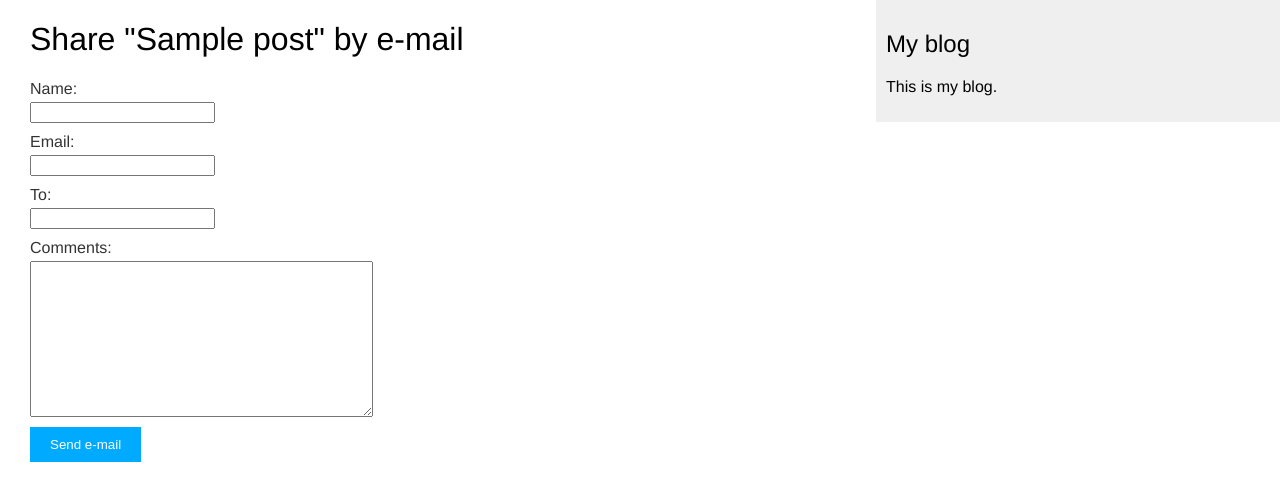
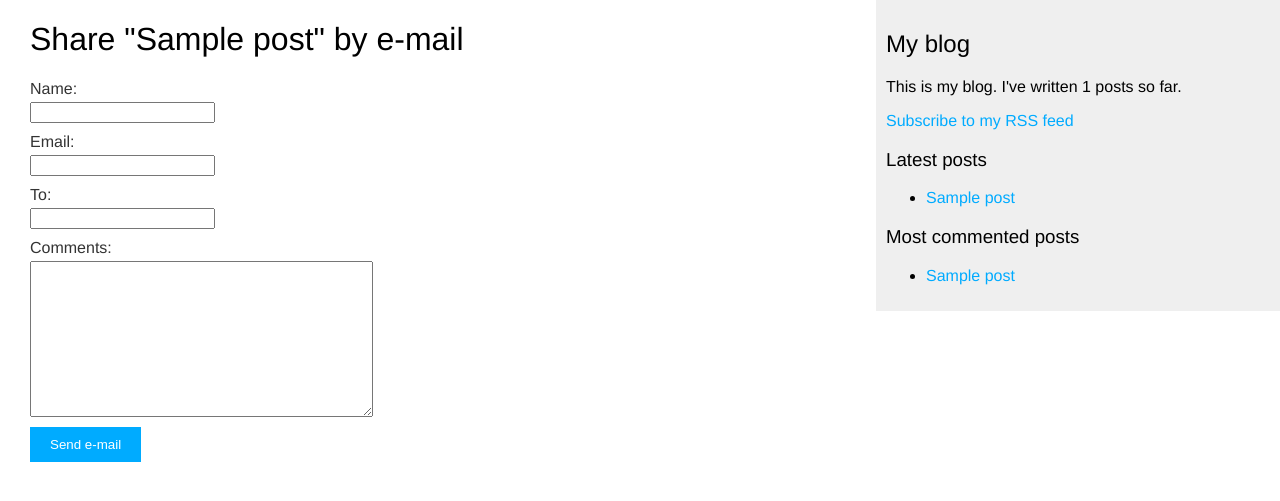
Before and after one commit to priyabrat8/django-blog-app, a Django app: page /blog/1/share/ in a window 1280 px wide. Shown: the top 501 px of the page. Run offline with Django 5.2, Linux system fonts and the light colour scheme; tables that the repository leaves empty hold one stand-in row (values such as "Sample post").

Commit message:
add tag,related post features

```diff
--- a/blog/models.py
+++ b/blog/models.py
@@ -2,6 +2,7 @@ from django.db import models
 from django.utils import timezone
 from django.conf import settings
 from django.urls import reverse
+from taggit.managers import TaggableManager
 
 class PublishedManager(models.Manager):
     def get_queryset(self):
@@ -32,6 +33,7 @@ class Post(models.Model):
     choices=Status,
     default=Status.DRAFT
     )
+    tags = TaggableManager()
 
     class Meta:
         ordering = ['-publish']
--- a/blog/templates/blog/base.html
+++ b/blog/templates/blog/base.html
@@ -1,4 +1,5 @@
 {% load static %}
+{% load blog_tags %}
 <!DOCTYPE html>
 <html>
 <head>
@@ -12,7 +13,26 @@
   </div>
   <div id="sidebar">
     <h2>My blog</h2>
-    <p>This is my blog.</p>
+    <p>
+      This is my blog.
+      I've written {% total_posts %} posts so far.
+    </p>
+     <p>
+ <a href="{% url "blog:post_feed" %}">
+ Subscribe to my RSS feed
+ </a>
+ </p>
+    <h3>Latest posts</h3>
+    {% show_latest_posts 3 %}
+    <h3>Most commented posts</h3>
+ {% get_most_commented_posts as most_commented_posts %}
+ <ul>
+ {% for post in most_commented_posts %}
+ <li>
+ <a href="{{ post.get_absolute_url }}">{{ post.title }}</a>
+ </li>
+ {% endfor %}
+ </ul>
   </div>
 </body>
 </html>
--- /dev/null
+++ b/blog/templates/blog/post/latest_posts.html
@@ -0,0 +1,7 @@
+<ul>
+ {% for post in latest_posts %}
+ <li>
+ <a href="{{ post.get_absolute_url }}">{{ post.title }}</a>
+ </li>
+ {% endfor %}
+</ul>
--- /dev/null
+++ b/blog/templatetags/blog_tags.py
@@ -0,0 +1,25 @@
+from django import template
+from ..models import Post
+from django.db.models import Count
+import markdown
+from django.utils.safestring import mark_safe
+register = template.Library()
+
+@register.simple_tag
+def total_posts():
+ return Post.published.count()
+
+@register.inclusion_tag('blog/post/latest_posts.html')
+def show_latest_posts(count=5):
+ latest_posts = Post.published.order_by('-publish')[:count]
+ return {'latest_posts': latest_posts}
+
+@register.simple_tag
+def get_most_commented_posts(count=5):
+ return Post.published.annotate(
+ total_comments=Count('comments')
+ ).order_by('-total_comments')[:count]
+
+@register.filter(name='markdown')
+def markdown_format(text):
+ return mark_safe(markdown.markdown(text))
--- a/blog/urls.py
+++ b/blog/urls.py
@@ -1,11 +1,16 @@
 from django.urls import path
+from .feeds import LatestPostsFeed
 from . import views
 
 app_name = 'blog'
 urlpatterns = [
     # post views
     path('', views.post_list, name='post_list'),
+    path(
+    'tag/<slug:tag_slug>/', views.post_list, name='post_list_by_tag'
+    ),
     path('<int:year>/<int:month>/<int:day>/<slug:post>/', views.post_detail, name='post_detail'),
     path('<int:post_id>/share/', views.post_share, name='post_share'),
     path('<int:post_id>/comment/', views.post_comment, name='post_comment'),
+    path('feed/', LatestPostsFeed(), name='post_feed'),
 ]
--- a/blog/views.py
+++ b/blog/views.py
@@ -3,10 +3,17 @@ from .forms import EmailPostForm, CommentForm
 from django.core.mail import send_mail
 from django.views.decorators.http import require_POST
 from .models import Post
+from taggit.models import Tag
+from django.db.models import Count
 from django.core.paginator import EmptyPage, PageNotAnInteger, Paginator
 
-def post_list(request):
+def post_list(request, tag_slug=None):
     post_list = Post.published.all()
+    tag = None
+    if tag_slug:
+        tag = get_object_or_404(Tag, slug=tag_slug)
+        post_list = post_list.filter(tags__in=[tag])
+
     paginator = Paginator(post_list, 3)
     page_number = request.GET.get('page', 1)
     try:
@@ -18,7 +25,7 @@ def post_list(request):
     return render(
         request,
         'blog/post/list.html',
-        {'posts': posts}
+        {'posts': posts, 'tag': tag}
     )
 
 def post_detail(request,year, month, day, post):
@@ -36,10 +43,19 @@ def post_detail(request,year, month, day, post):
     # Form for users to comment
     form = CommentForm()
 
+    # List of similar posts
+    post_tags_ids = post.tags.values_list('id', flat=True)
+    similar_posts = Post.published.filter(
+    tags__in=post_tags_ids
+    ).exclude(id=post.id)
+    similar_posts = similar_posts.annotate(
+    same_tags=Count('tags')
+    ).order_by('-same_tags', '-publish')[:4]
+
     return render(
         request,
         'blog/post/detail.html',
-        {'post': post, 'comments': comments, 'form': form}
+        {'post': post, 'comments': comments, 'form': form, 'similar_posts': similar_posts}
     )
 
 def post_share(request, post_id):
--- a/mysite/settings.py
+++ b/mysite/settings.py
@@ -28,6 +28,7 @@ DEBUG = True
 
 ALLOWED_HOSTS = []
 
+SITE_ID = 1
 
 # Application definition
 
@@ -38,6 +39,9 @@ INSTALLED_APPS = [
     'django.contrib.sessions',
     'django.contrib.messages',
     'django.contrib.staticfiles',
+    'django.contrib.sites',
+    'django.contrib.sitemaps',
+    'taggit',
     'blog.apps.BlogConfig',
 ]
 
--- a/mysite/urls.py
+++ b/mysite/urls.py
@@ -16,8 +16,19 @@ Including another URLconf
 """
 from django.contrib import admin
 from django.urls import path, include
+from django.contrib.sitemaps.views import sitemap
+from blog.sitemaps import PostSitemap
 
+sitemaps = {
+ 'posts': PostSitemap,
+}
 urlpatterns = [
     path('admin/', admin.site.urls),
     path('blog/', include('blog.urls', namespace='blog')),
+    path(
+    'sitemap.xml',
+    sitemap,
+    {'sitemaps': sitemaps},
+    name='django.contrib.sitemaps.views.sitemap'
+ )
 ]
```
Also changed, not shown: blog/feeds.py (added, +21 -0 lines), blog/sitemaps.py (added, +12 -0 lines), blog/templates/blog/post/detail.html (+10 -1 lines), blog/templates/blog/post/list.html (+10 -1 lines), blog/migrations/0003_post_tags.py (added), blog/templatetags/__init__.py (added).
